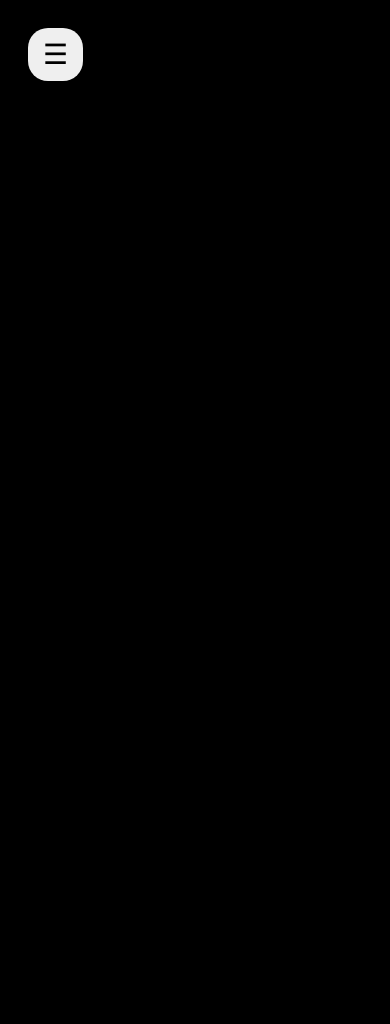
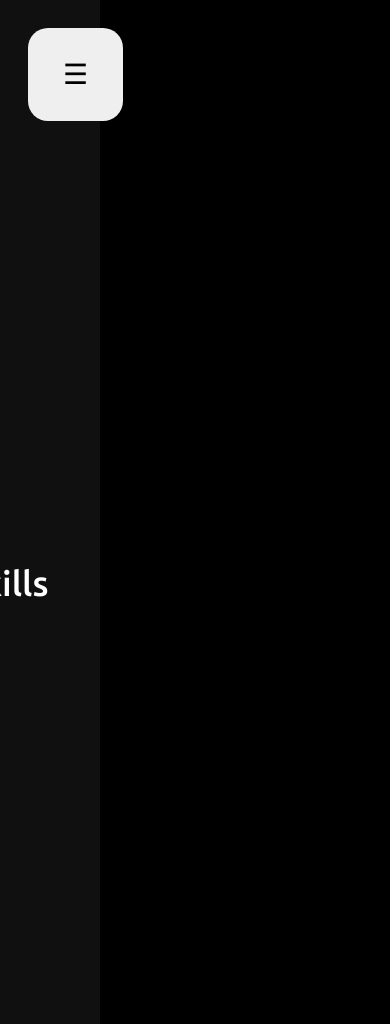
Before and after one commit to joshcoyle02/Portfolio_Git, a Flask app: template templates/aboutme-mobile.html in a window 390 px wide. Run offline with Flask 3, Linux system fonts and the light colour scheme; the template is opened without the code that fills it, so the values that code supplies are empty; some libraries are stand-ins or nearby versions.

Commit message:
testing phone screen compat method

```diff
--- a/static/css/style-mobile.css
+++ b/static/css/style-mobile.css
@@ -16,7 +16,7 @@ body {
     position: fixed;
     font-size: 28px;
     border: none;
-    padding: 10px 15px;
+    padding: 30px 35px;
     border-radius: 20px;;
     cursor: pointer;
     z-index: 1001;        /* higher than the sidebar */
@@ -28,10 +28,10 @@ body {
 
 .sidebar {
     position: fixed;
-    padding-top:80px;
+    padding-top:120px;
     top: 0;
     left: -250px;  /* hidden by default */
-    width: 250px;
+    width: 350px;
     height: 100%;
     background-color: #101010;
     transition: left 0.3s ease;
@@ -44,7 +44,7 @@ body {
     color: white;
     margin-top:80px;
     text-decoration: none;
-    font-size: 25px;
+    font-size: 35px;
     font-weight: 500;
 }
 
```
